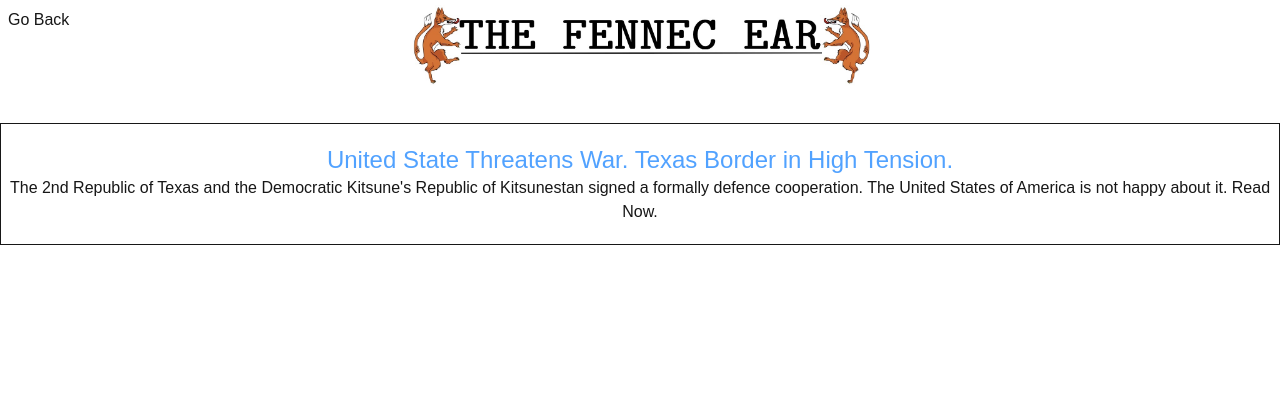
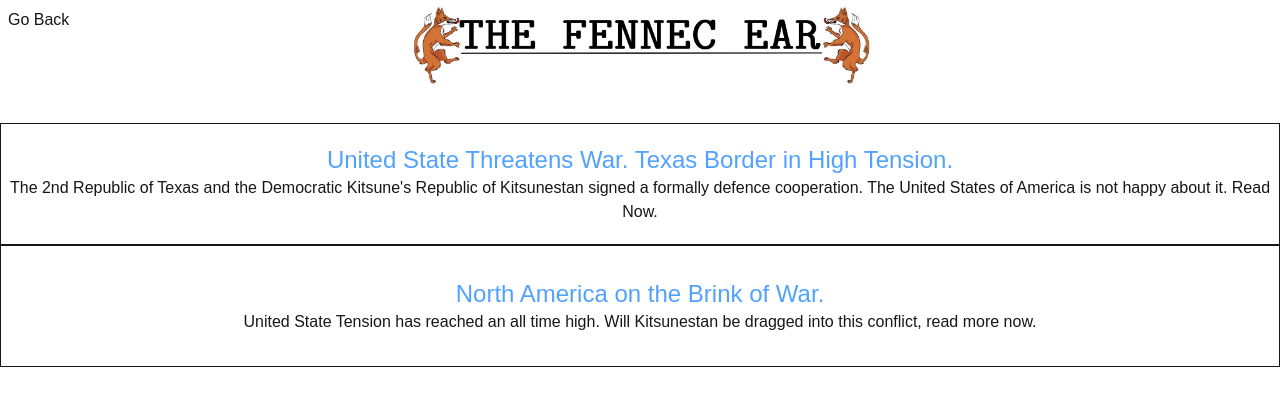
Before and after one commit to bunchofletters/kit_paper, a Next.js app: page /FennecEarPiece in a window 1280 px wide. Shown: the top 406 px of the page. Built offline with nearby package versions, Linux system fonts and the light colour scheme.

Commit message:
fennec ear 2nd piece added

```diff
--- a/app/FennecEarPiece/page.tsx
+++ b/app/FennecEarPiece/page.tsx
@@ -13,13 +13,21 @@ export default function Home() {
             height={100}
         />
     </div>
-    <div className="flex justify-center mt-5">
-        <div className="box-content w-1500 h-30 border flex justify-center items-center flex-col">
+    <div className="flex justify-center mt-5 flex-col">
+        <div className="box-content w-95vh h-30 border flex justify-center items-center flex-col">
             <DisplayPaper
                 imageInfo={["/articles/fennecEar/Fennec_Ear_Piece.png", "Fennec Ear Piece 1", 900, 500]}
                 headerText={["United State Threatens War. Texas Border in High Tension.", "text-2xl text-blue-400"]}
             />
             <p className="text-center">The 2nd Republic of Texas and the Democratic Kitsune's Republic of Kitsunestan signed a formally defence cooperation. The United States of America is not happy about it. Read Now.
+            </p>
+        </div>
+        <div className="box-content w-95vh h-30 border flex justify-center items-center flex-col">
+            <DisplayPaper
+                imageInfo={["/articles/fennecEar/Fennec_Ear_2nd_Piece.png", "Fennec Ear Piece 2", 900, 500]}
+                headerText={["North America on the Brink of War.", "text-2xl text-blue-400"]}
+            />
+            <p className="text-center">United State Tension has reached an all time high. Will Kitsunestan be dragged into this conflict, read more now.
             </p>
         </div>
     </div>
```
Also changed, not shown: 1 other file (tests, documents, lock files or other folders).
